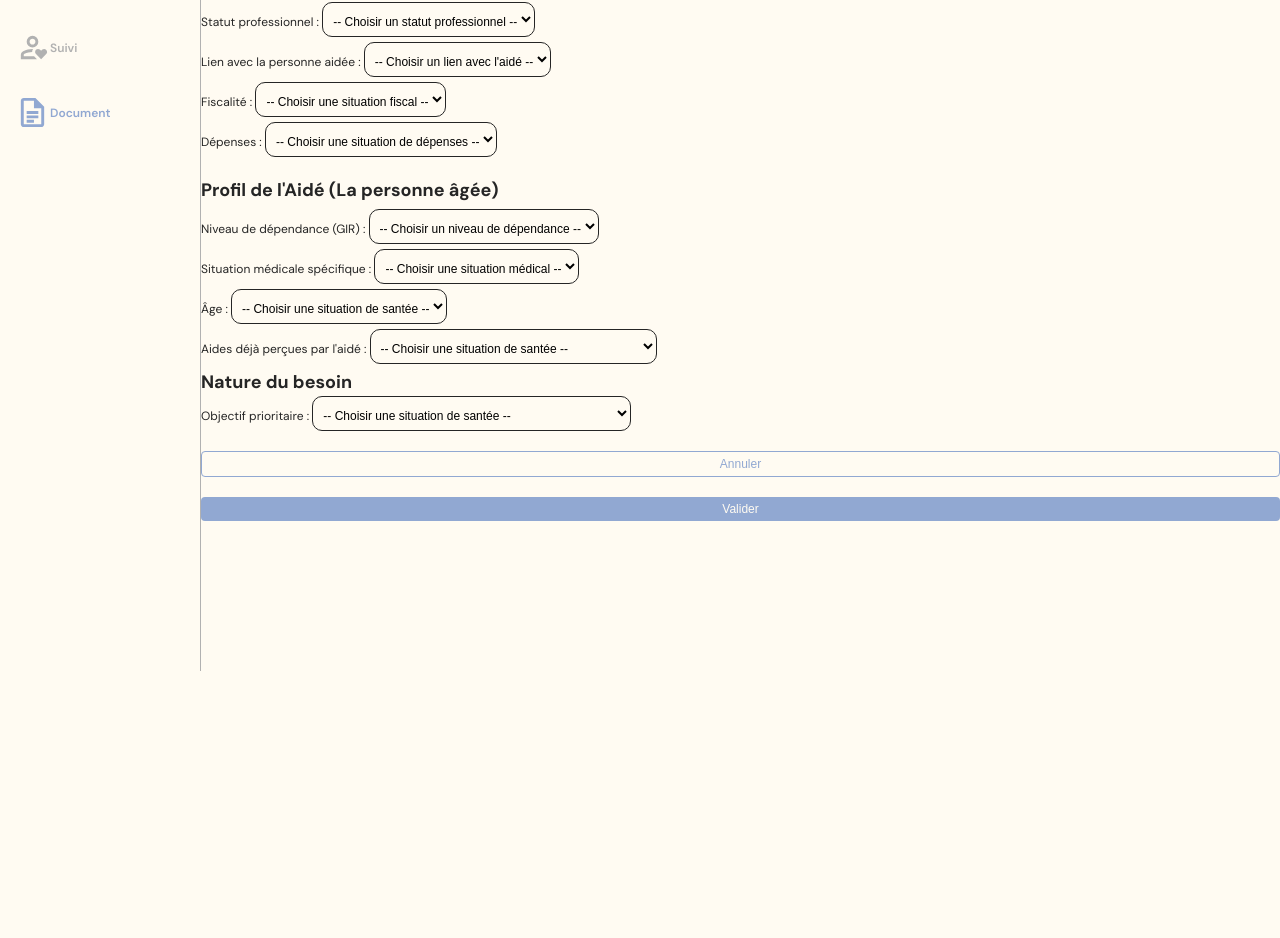
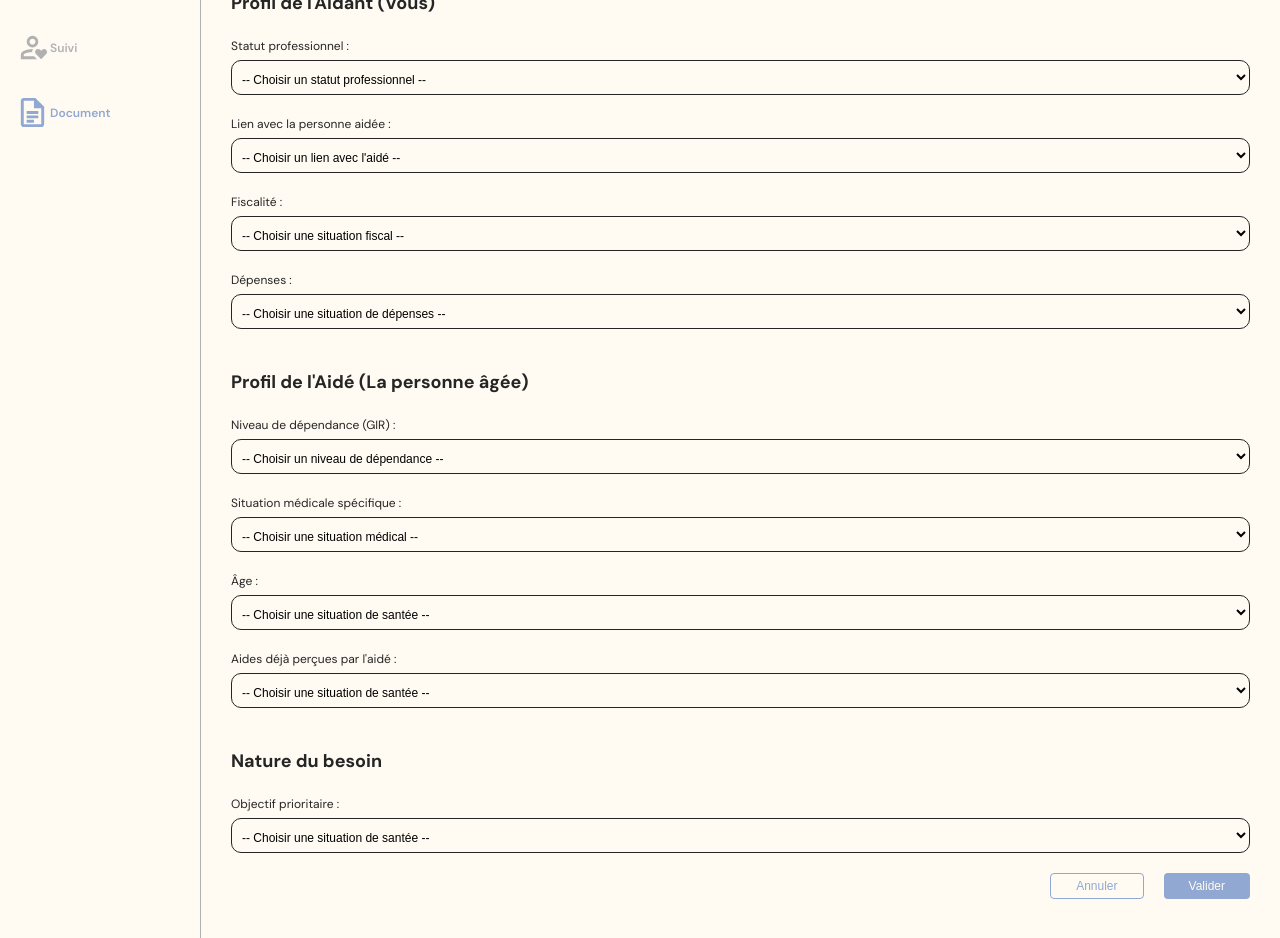
Before and after one commit to Nth-C/serena, a React (Vite) app in the folder frontend/: page /document/aides in a window 1280 px wide. Shown: the part 200-1138 px from the top of the page. Before the commit the page ends 871 px from the top, so only its background shows below. Built offline with nearby package versions, Linux system fonts and the light colour scheme; the HTML template or start-up script is replaced by a standard one.

Commit message:
HTML aide disponnible

```diff
--- a/frontend/src/App.css
+++ b/frontend/src/App.css
@@ -908,6 +908,39 @@ progress.blue_bar::-moz-progress-bar {
 }
 
 /* ----------------------------- */
+/* --------- FORM AIDES -------- */
+/* ----------------------------- */
+
+.assistance {
+  padding : 0 3rem 0 3rem;
+}
+
+.assistance h1 {
+  padding: 0;
+}
+
+.assistance h2 {
+  padding: 2rem 0 0 0;
+}
+
+.assistance > form  > div {
+  display: flex;
+  flex-direction: column;
+  gap: 20px;
+}
+
+.assistance > form  > div > div {
+  display: flex;
+  flex-direction: column;
+  gap: 5px;
+}
+
+.assistance > form  > div:last-child {
+  flex-direction: row;
+  justify-content: end;
+}
+
+/* ----------------------------- */
 /* ----------- FONTS ----------- */
 /* ----------------------------- */
 
--- a/frontend/src/pages/Assistance.jsx
+++ b/frontend/src/pages/Assistance.jsx
@@ -127,6 +127,7 @@ function Assistance() {
               </option>
             </select>
           </div>
+        </div>
         <div>
           <h2>Nature du besoin</h2>
           <div>
@@ -151,9 +152,10 @@ function Assistance() {
             </select>
           </div>
         </div>
-        </div>
+        <div>
           <button className="btn_border">Annuler</button>
           <button type="submit" className="btn_blue">Valider</button>
+        </div>
       </form>
     </div>
   )
```
Also changed, not shown: frontend/src/pages/AssistanceDisponnible.jsx (added, +64 -0 lines). Lines whose indentation alone changed are shown as unchanged.
